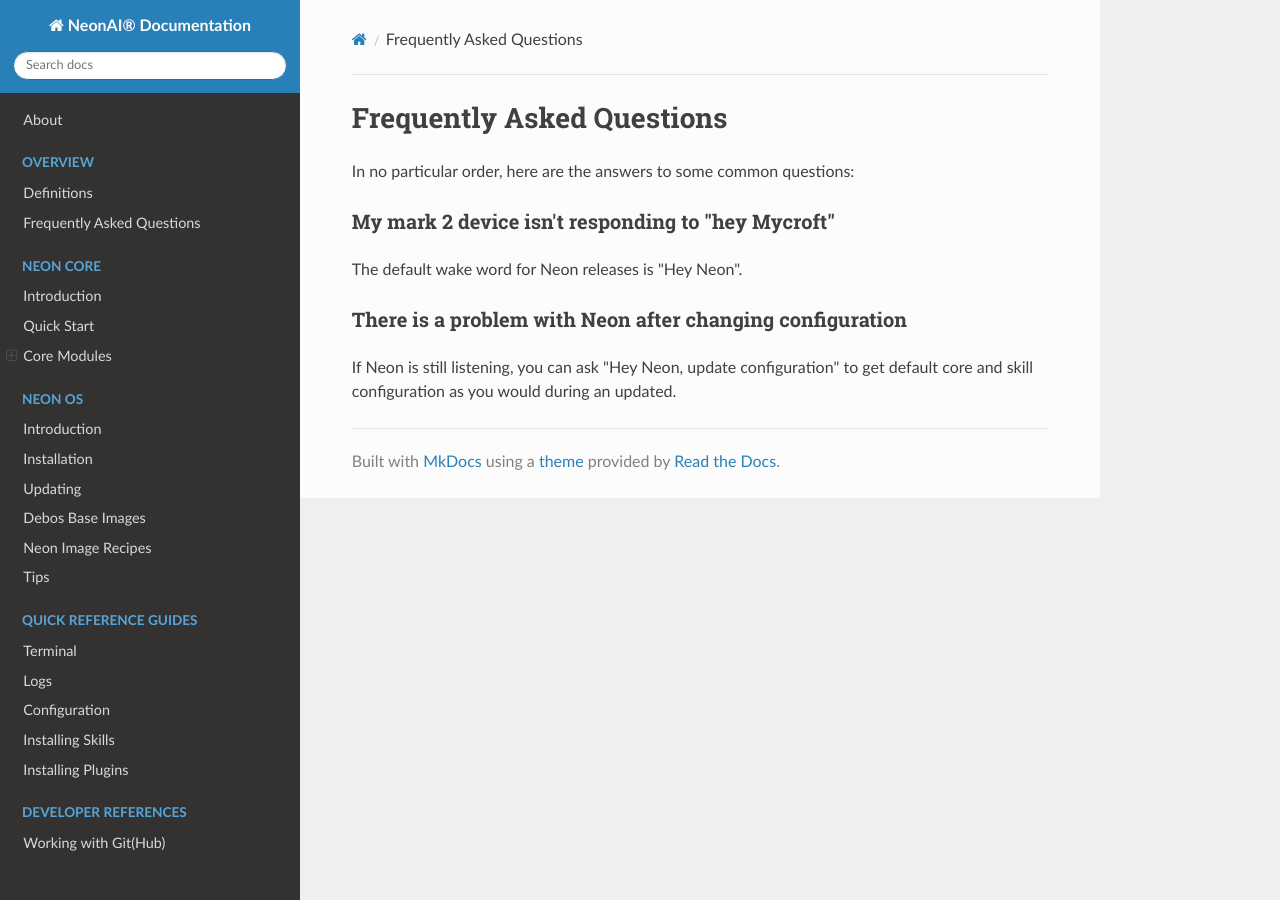
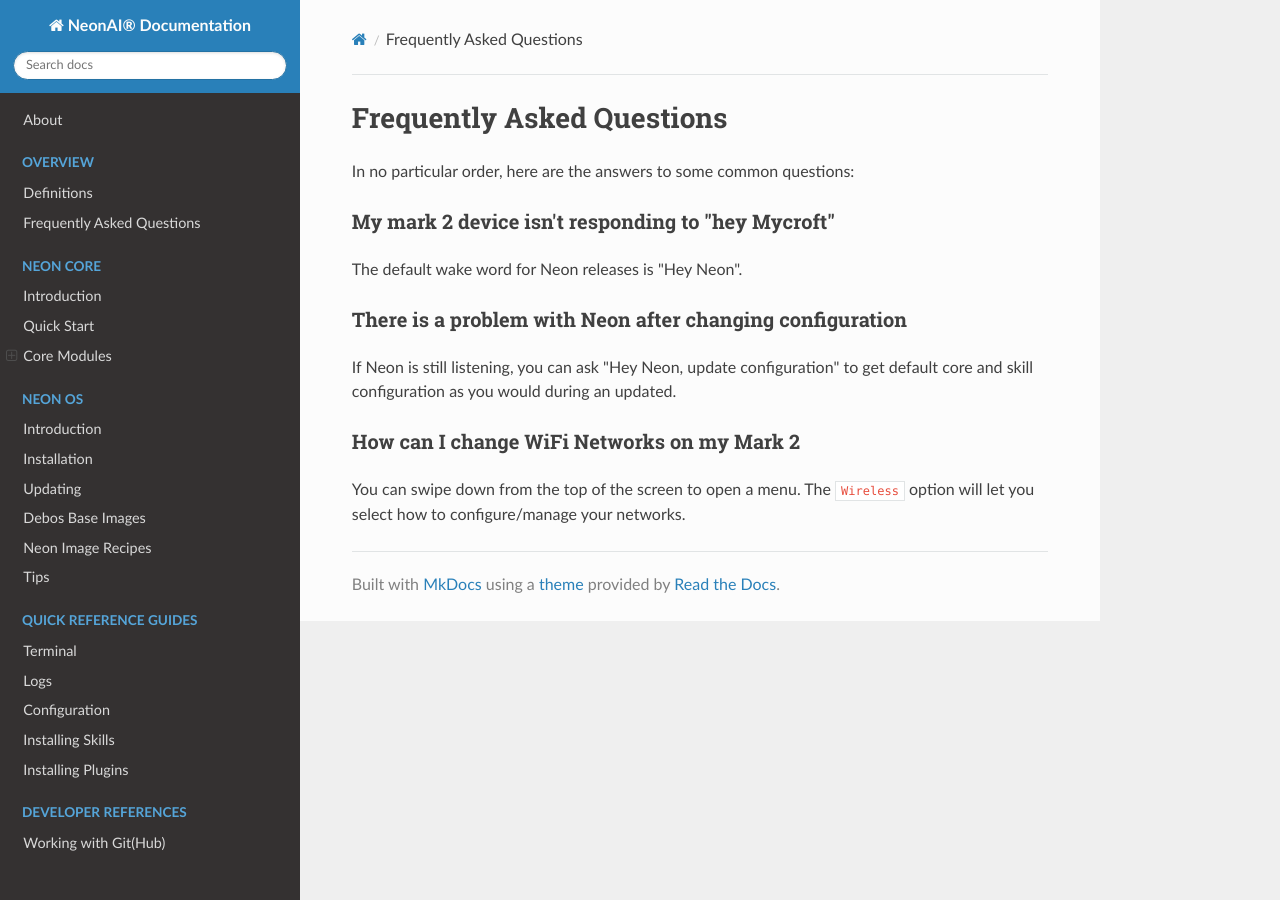
Before and after one commit to NeonGeckoCom/neon-docs, an MkDocs documentation site: the page built from docs/overview/faq.md, in a window 1280 px wide. Built offline with MkDocs 1.6.1, drawn with Linux system fonts in a browser that asks for light colours; nearby versions of some CDN libraries.

Commit message:
Add WiFi to FAQ

```diff
--- a/docs/overview/faq.md
+++ b/docs/overview/faq.md
@@ -7,3 +7,7 @@
 ### There is a problem with Neon after changing configuration
 If Neon is still listening, you can ask "Hey Neon, update configuration" to get
 default core and skill configuration as you would during an updated.
+
+### How can I change WiFi Networks on my Mark 2
+You can swipe down from the top of the screen to open a menu. The `Wireless` option
+will let you select how to configure/manage your networks.
```
